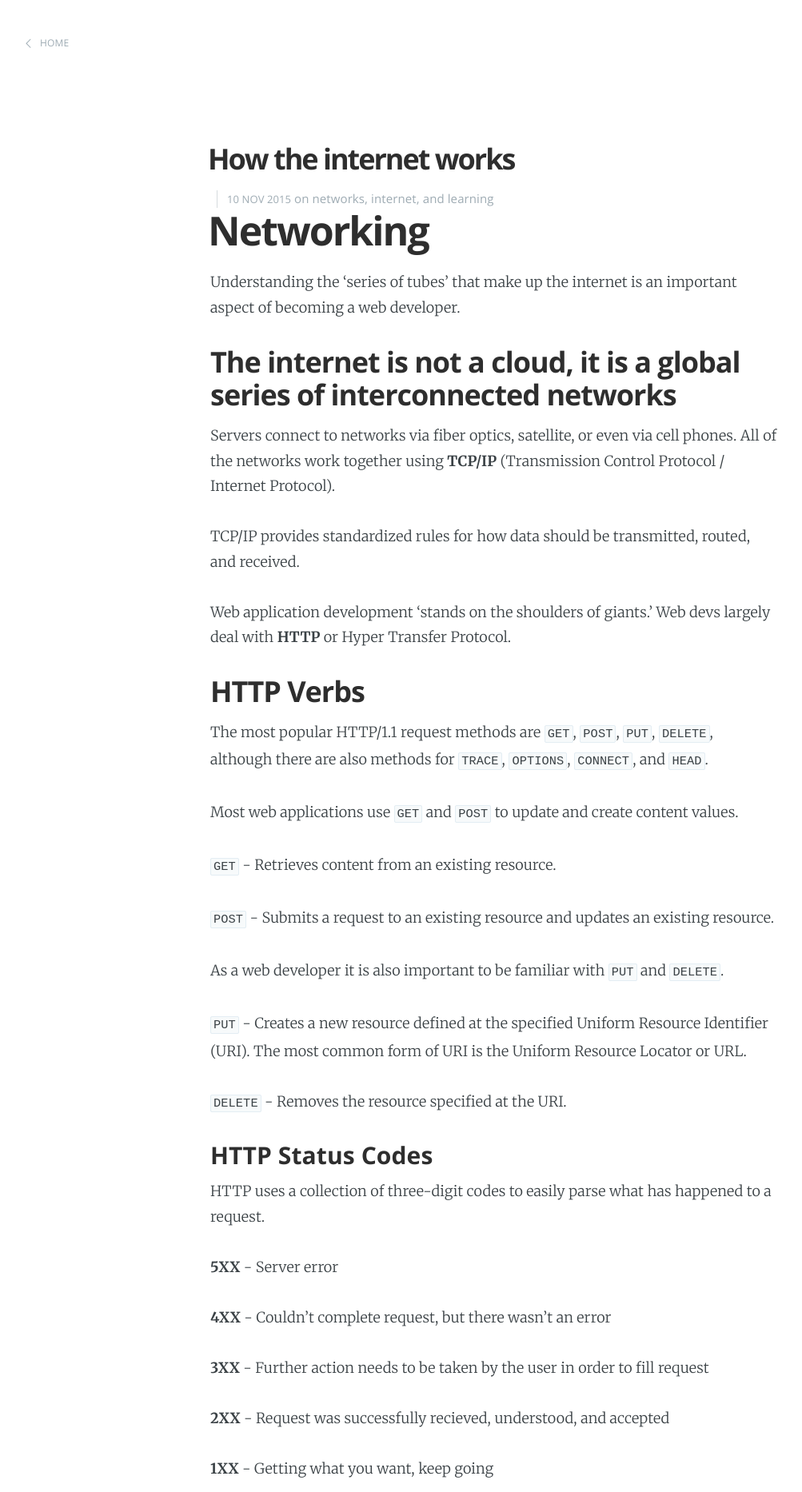
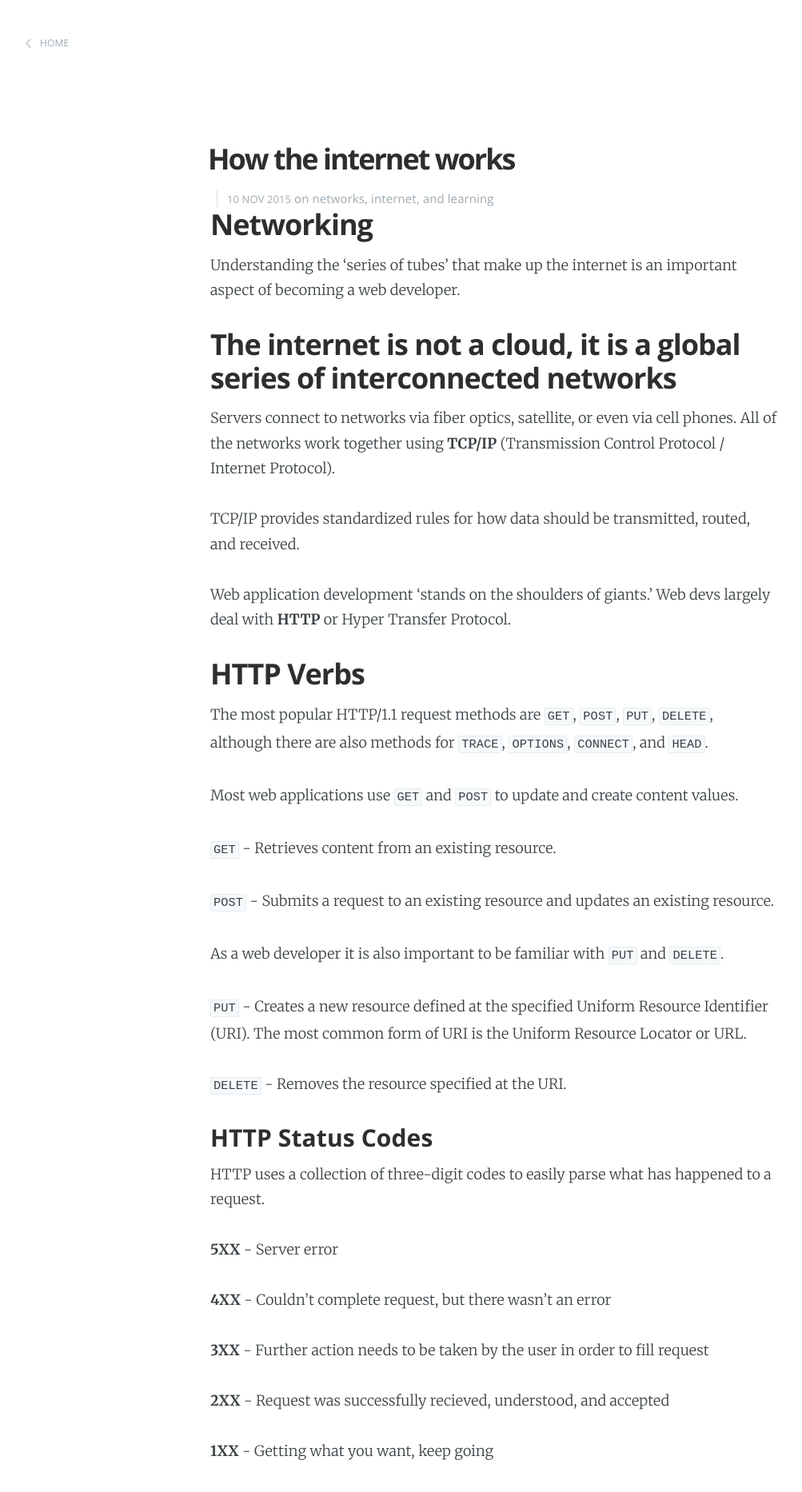
Before and after one commit to bluesyeti/bluesyeti.github.io, a Jekyll site: the page built from _posts/2015-11-10-the-internet.md, in a window 1280 px wide. Shown: the top 1866 px of the page at 80% size, without its empty margins (22-1025 px from the left). Built offline with Jekyll 4.4.1, drawn with Linux system fonts in a browser that asks for light colours; Markdown is read by kramdown in place of the engine named in the settings.

Commit message:
jekyll markdown conflict

```diff
--- a/_posts/2015-11-10-the-internet.md
+++ b/_posts/2015-11-10-the-internet.md
@@ -4,7 +4,8 @@ title:  "How the internet works"
 date:   2015-11-10 19:00:00
 categories: networks internet learning
 ---
-#Networking
+
+##Networking
 
 
 Understanding the 'series of tubes' that make up the internet is an important aspect of becoming a web developer.
```
